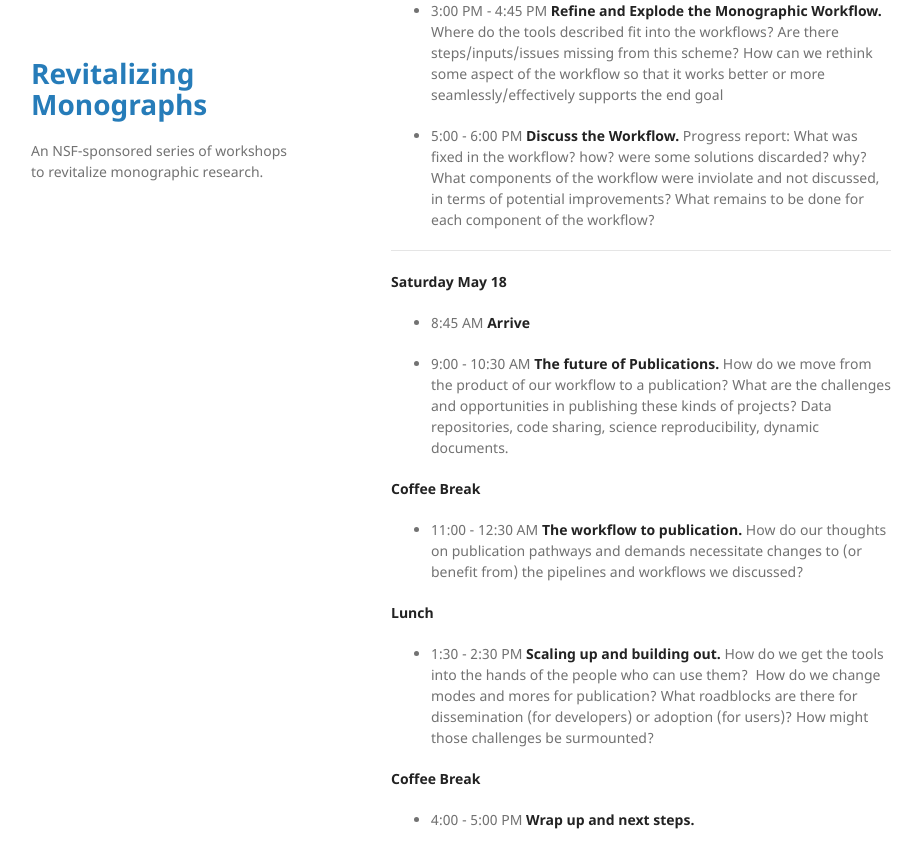
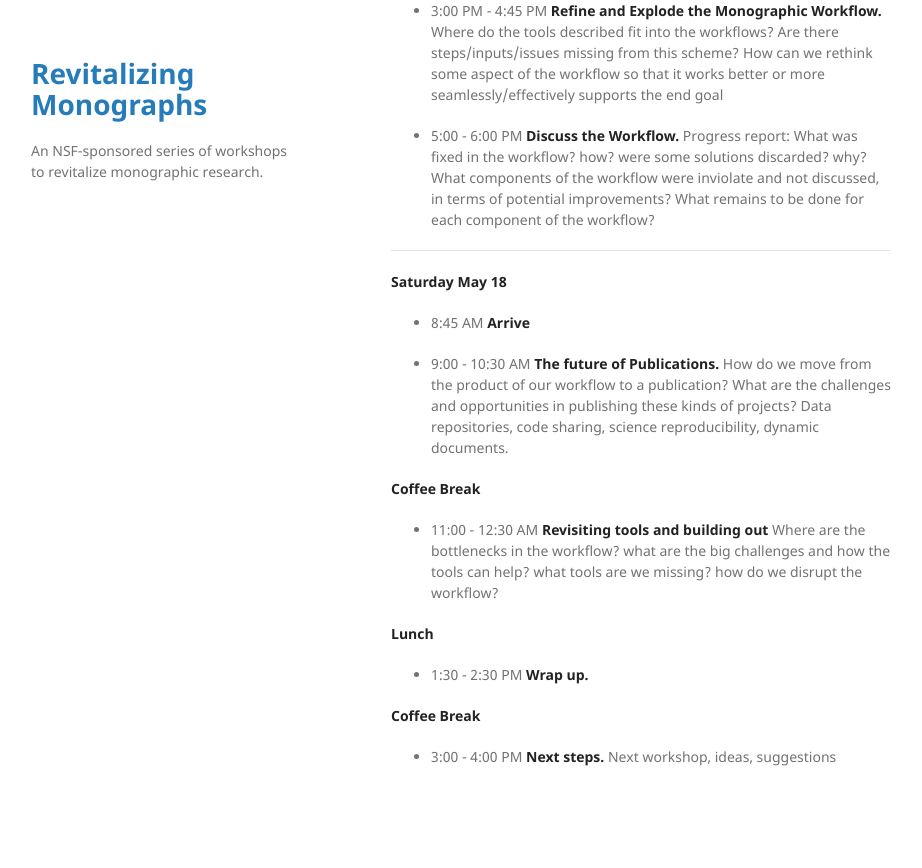
Before and after one commit to revitalizingmonographs/revitalizingmonographs.github.io, a Jekyll site: the page built from W2Agenda.md, in a window 1280 px wide and 900 px high, scrolled down 1108 px. Shown: the top 868 px of the window, without its empty margins (179-1101 px from the left). Built offline with Jekyll 4.4.1, drawn with Linux system fonts in a browser that asks for light colours; our own code applies the rules of GitHub Pages for plain Markdown files; after the commit the page ends 1945 px from its top, so only the background shows below that.

Commit message:
Updates agenda for Sat

```diff
--- a/W2Agenda.md
+++ b/W2Agenda.md
@@ -55,12 +55,12 @@ Coffee will be provided during coffee breaks. Instructions for places to get lun
 
 **Coffee Break**
 
-- 11:00 - 12:30 AM **The workflow to publication.** How do our thoughts on publication pathways and demands necessitate changes to (or benefit from) the pipelines and workflows we discussed?
+- 11:00 - 12:30 AM **Revisiting tools and building out** Where are the bottlenecks in the workflow? what are the big challenges and how the tools can help? what tools are we missing? how do we disrupt the workflow?
 
 **Lunch**
 
-- 1:30 - 2:30 PM **Scaling up and building out.** How do we get the tools into the hands of the people who can use them?  How do we change modes and mores for publication? What roadblocks are there for dissemination (for developers) or adoption (for users)? How might those challenges be surmounted?
+- 1:30 - 2:30 PM **Wrap up.**
 
 **Coffee Break**
 
-- 4:00 - 5:00 PM **Wrap up and next steps.**
+- 3:00 - 4:00 PM **Next steps.** Next workshop, ideas, suggestions
```
